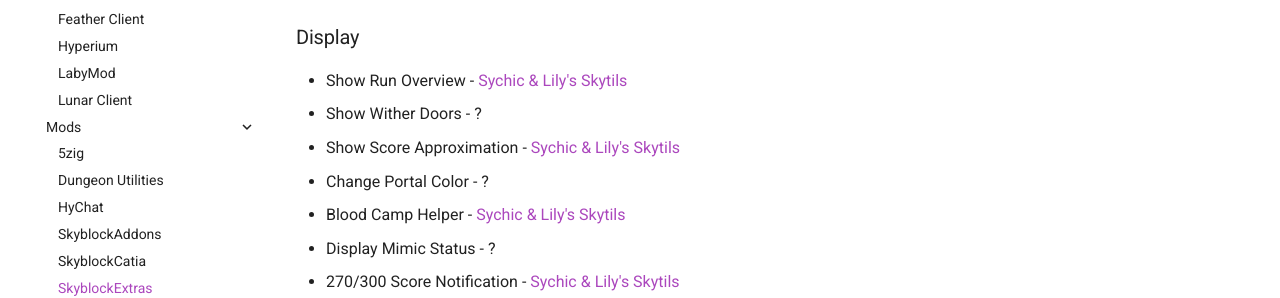
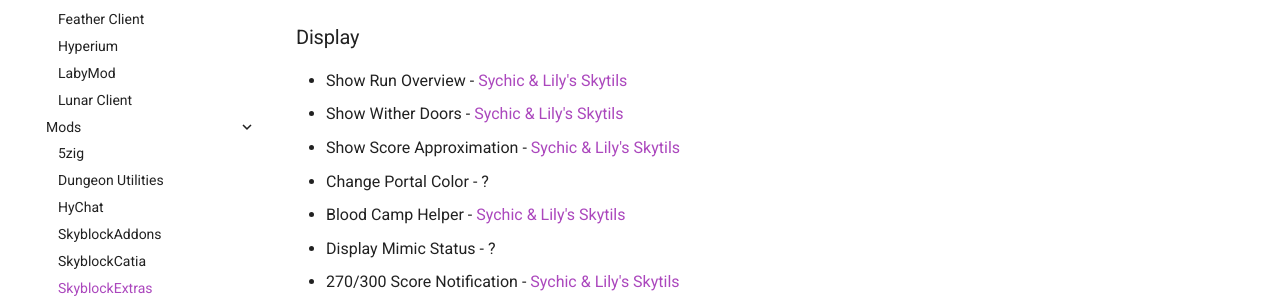
Before and after one commit to MicrocontrollersDev/Alternatives, an MkDocs documentation site: the page built from docs/1.8.9/skyblockextras.md, in a window 1280 px wide and 1400 px high, scrolled down 8983 px. Shown: the part 156-454 px from the top of the window. Built offline with MkDocs 1.6.1 and Material for MkDocs 9.7.7, drawn with Linux system fonts in a browser that asks for light colours; comment, search, counter and statistics services are not loaded; some of the changed text lies outside the part shown.

Commit message:
Very hard to find, but it is a feature on Skytils
Took me hours to find…

```diff
--- a/docs/1.8.9/skyblockextras.md
+++ b/docs/1.8.9/skyblockextras.md
@@ -305,7 +305,7 @@
 ### Display
 
 * Show Run Overview - [Sychic & Lily's Skytils](https://github.com/Skytils/SkytilsMod/releases/latest)
-* Show Wither Doors - ?
+* Show Wither Doors - [Sychic & Lily's Skytils](https://github.com/Skytils/SkytilsMod/releases/latest)
 * Show Score Approximation - [Sychic & Lily's Skytils](https://github.com/Skytils/SkytilsMod/releases/latest)
 * Change Portal Color - ?
 * Blood Camp Helper - [Sychic & Lily's Skytils](https://github.com/Skytils/SkytilsMod/releases/latest)
@@ -349,7 +349,7 @@
 ### Solvers
 
 * Dungeon Puzzle Timer - ?
-* All solvers - [Sychic & Lily's Skytils](https://github.com/Skytils/SkytilsMod/releases/latest) / [Syeyoung's DungeonGuide](https://github.com/Dungeons-Guide/Skyblock-Dungeons-Guide/releases/latest)
+* All Solvers - [Sychic & Lily's Skytils](https://github.com/Skytils/SkytilsMod/releases/latest) / [Syeyoung's DungeonGuide](https://github.com/Dungeons-Guide/Skyblock-Dungeons-Guide/releases/latest)
 
 ## Quality of Life
 
```
